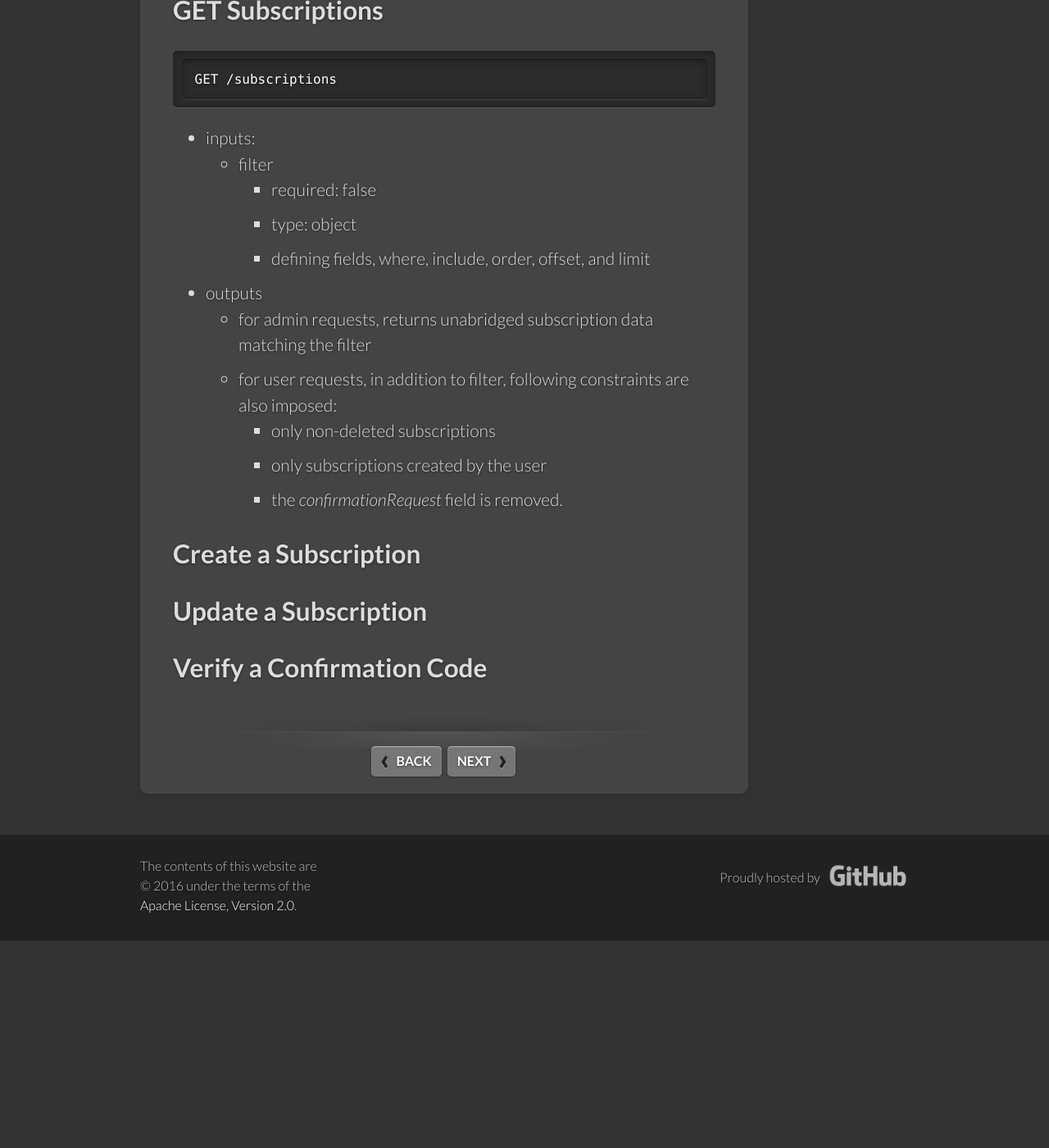
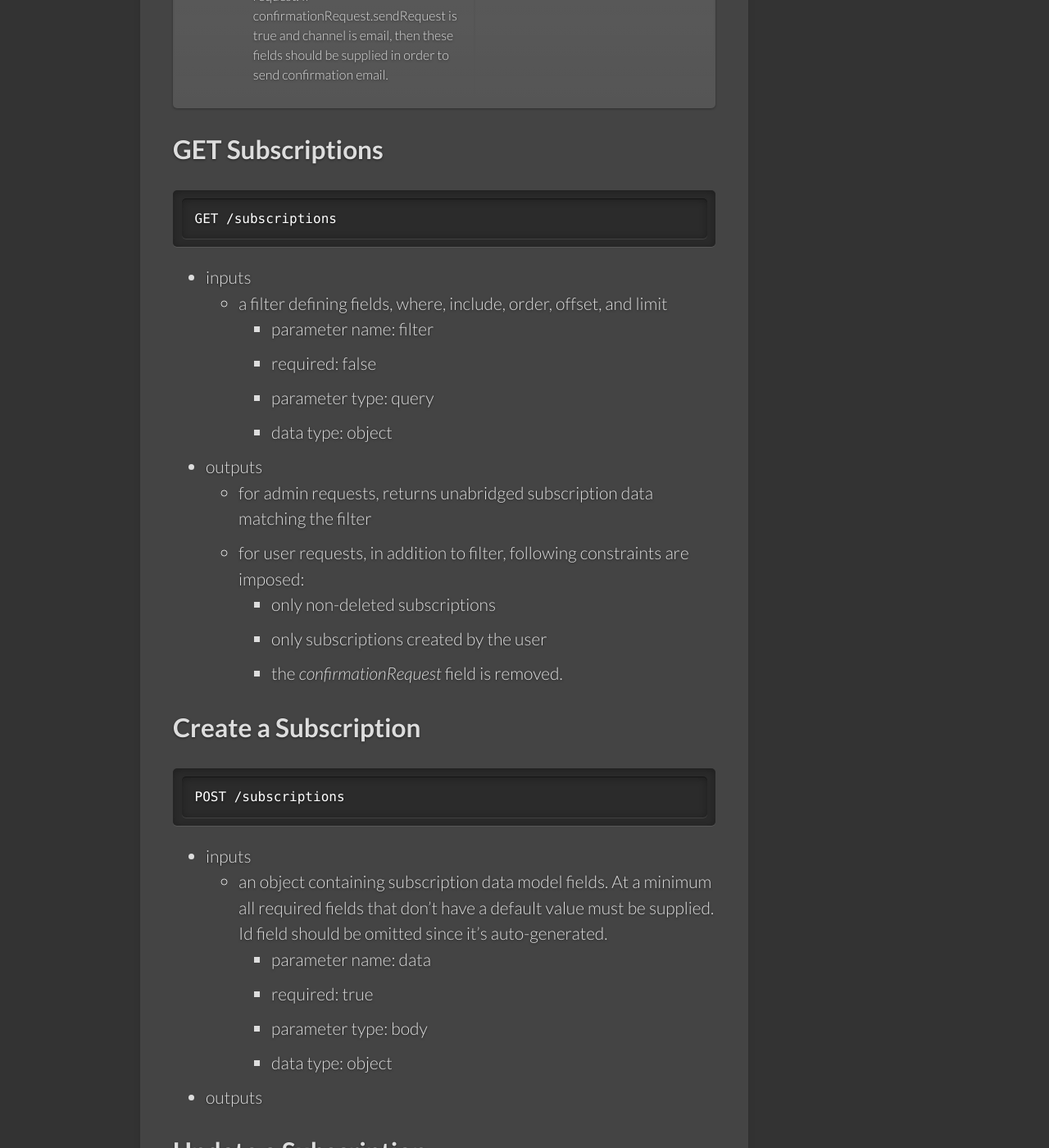
Before and after one commit to bcgov/MyGovBC-notification-server, a Jekyll site: the page built from docs/_docs/api-subscription.md, in a window 1280 px wide and 1400 px high, scrolled down 2099 px. Shown: the whole window at 82% size. Built offline with Jekyll 4.4.1, drawn with Linux system fonts in a browser that asks for light colours; before the commit the page ends 3246 px from its top, so only the background shows below that; some of the changed text lies outside the part shown.

Commit message:
updated docs

````diff
--- a/docs/_docs/api-subscription.md
+++ b/docs/_docs/api-subscription.md
@@ -5,11 +5,23 @@ permalink: /docs/api-subscription/
 ---
 
 ## Model Schema
-The API operates on following subscription data model schema:
+The API operates on following subscription data model fields:
 <table>
   <tr>
     <th>Name</th>
     <th>Attributes</th>
+  </tr>
+  <tr>
+    <td>
+      <p class="name">id</p>
+      <p class="description">subscription id</p>
+    </td>
+    <td>
+      <table>
+        <tr><td>type</td><td>number</td></tr>
+        <tr><td>auto-generated</td><td>true</td></tr>
+      </table>
+    </td>
   </tr>
   <tr>
     <td>
@@ -149,19 +161,30 @@ The API operates on following subscription data model schema:
 ```
 GET /subscriptions
 ```
-* inputs:
-  * filter
+* inputs
+  * a filter defining fields, where, include, order, offset, and limit
+    * parameter name: filter
     * required: false
-    * type: object
-    * defining fields, where, include, order, offset, and limit
+    * parameter type: query
+    * data type: object
 * outputs
   * for admin requests, returns unabridged subscription data matching the filter
-  * for user requests, in addition to filter, following constraints are also imposed:
+  * for user requests, in addition to filter, following constraints are imposed:
     * only non-deleted subscriptions
     * only subscriptions created by the user
     * the *confirmationRequest* field is removed.
 
 ## Create a Subscription
+```
+POST /subscriptions
+```
+* inputs
+  * an object containing subscription data model fields. At a minimum all required fields that don't have a default value must be supplied. Id field should be omitted since it's auto-generated.
+    * parameter name: data
+    * required: true
+    * parameter type: body
+    * data type: object
+* outputs
 
 ## Update a Subscription
 
````
